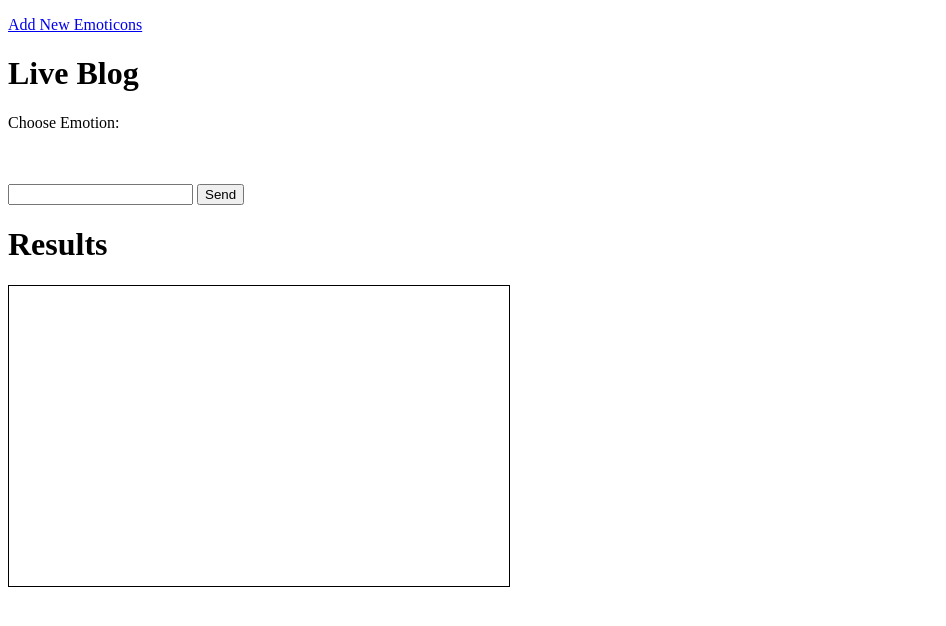
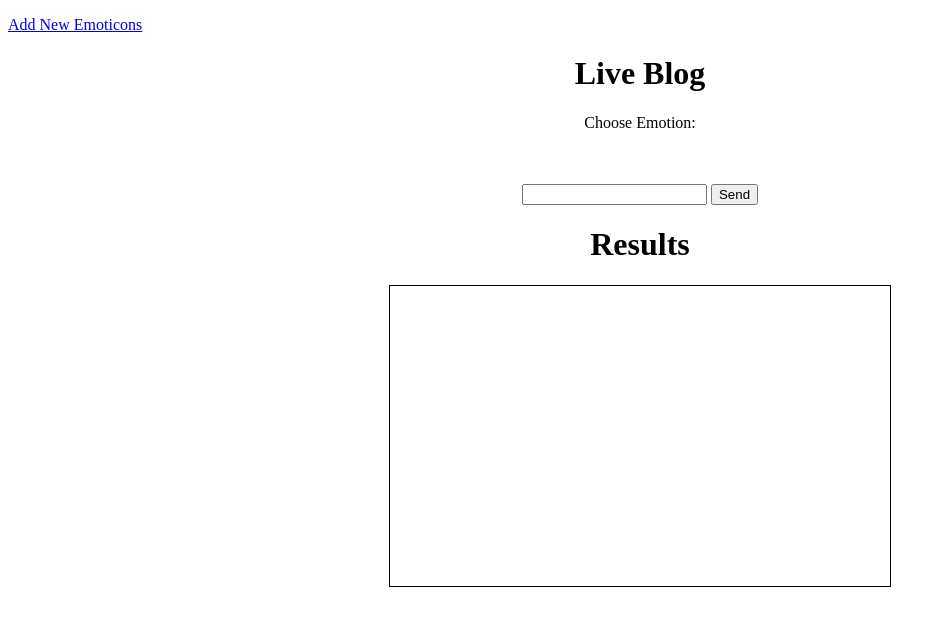
Before and after one commit to Yumi-Go/Advanced-Web-Publishing-Apps-Chatting-Blog, a PHP site: page / in a window 1280 px wide. Shown: the top 626 px of the page, without its empty margins (0-946 px from the left). Run offline with PHP 8.4, Linux system fonts and the light colour scheme; data that the repository does not hold is empty.

Commit message:
center alignment

```diff
--- a/add-emotion-form.php
+++ b/add-emotion-form.php
@@ -73,7 +73,7 @@ CREATE TABLE 'emotions' (
     }
 
     echo "<input type='submit' id='submit' name='submit' value='Submit'></form></div>";
-
+    echo "<p><a href = 'index.php'>Home</a></p>";
 ?>
 </body>
 </html>
--- a/add-message-to-db.php
+++ b/add-message-to-db.php
@@ -1,6 +1,5 @@
 <html>
 <head>
-	<!-- <title> Message Board </title> -->
 </head>
 <body>
 <!--
@@ -26,9 +25,6 @@ CREATE TABLE 'emotions' (
     $db = mysqli_connect ('localhost', 'R00195941_db', 'LiftThanStand');
     mysqli_select_db ($db, 'R00195941_db');
     $charset_set = mysqli_set_charset ($db, 'utf8');
-
-    // $emotion = "";
-    // $description = "";
 
 
     if (isset($_POST['emotion'])) {
--- a/index.php
+++ b/index.php
@@ -2,6 +2,12 @@
 <html>
     <head>
         <style>
+
+            #home_wrapper {
+                width: 100%;
+                text-align: center;
+            }
+
             #output{
                 width: 500px;
                 height: 300px;
@@ -9,7 +15,7 @@
                 margin: 0;
                 border: 1px solid black;
                 overflow: scroll;
-            }
+                display: inline-block;            }
 
             .radioLabel {
                 vertical-align: middle;
@@ -62,19 +68,6 @@
                 const emotionNodeList = document.getElementsByName('emotion');
                 var description = document.getElementById("description").value;
 
-                // var querystring = "";
-
-                // /* Check which emotion was selected in radio button */
-                // if (isset($emotion)) {
-                //     if ($emotion == "Angry") {
-                //         echo "emotion: Angry";
-                //     } else {
-                //         echo "emotion : Happy";
-                //     }
-                // } else {
-                //     echo "emotion not entered";
-                // }
-
                 var xhr = new XMLHttpRequest();
                 xhr.open ("GET", "list-messages-from-db.php");
 
@@ -101,6 +94,7 @@
 
 
         <p><a href = 'add-emotion-form.php'>Add New Emoticons</a></p>
+        <div id = 'home_wrapper'>
             <h1>Live Blog</h1>
             <!-- <p>Choose Emotion</p> -->
             <form action = "add-message-to-db.php" method = "POST">
@@ -128,11 +122,6 @@
                 <div id = "output_img"></div>
                 <div id = "output_txt"></div>
             </div>
-
-
-
-
-
-          <!-- <script src="script.js"></script> -->
+        </div>
     </body>
 </html>
--- a/list-messages-from-db.php
+++ b/list-messages-from-db.php
@@ -115,9 +115,6 @@ CREATE TABLE 'emotions' (
                 }
             }
         }
-
-        // // echo "<div id = 'result'><div id = 'result_image'>".$echoImage."</div><div id = 'result_text'>".$row['time']."<br>".$row['description']."</div></div>";
-        // echo "<p><div id = 'result'><div id = 'result_image'>$echoImage</div><div id = 'result_text'>{$row['time']}<br>{$row['description']}</div></div></p>";
     }
 
 ?>
```
Also changed, not shown: add-emotion-to-db.php (+0 -18 lines). Lines whose indentation alone changed are shown as unchanged.
